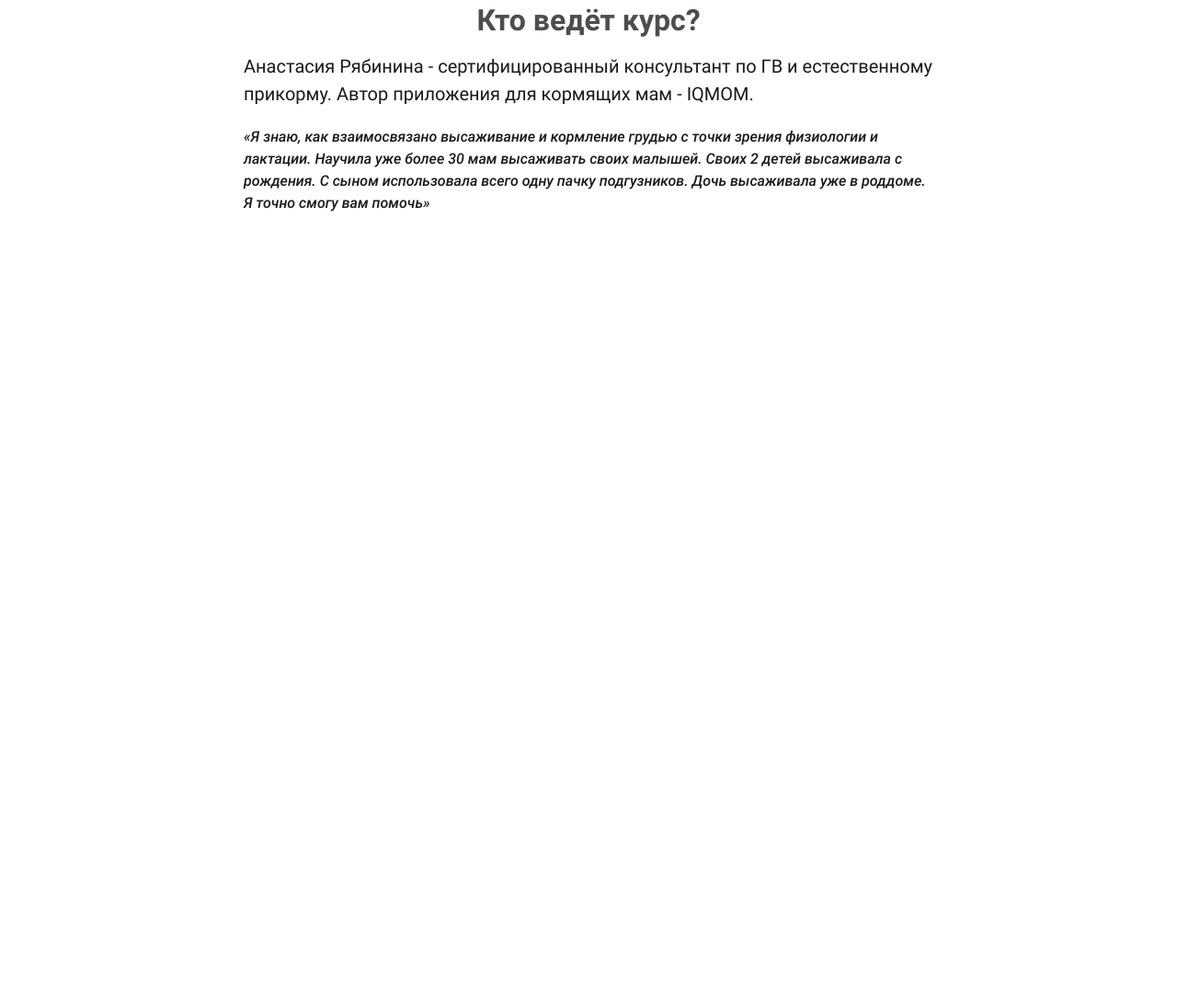
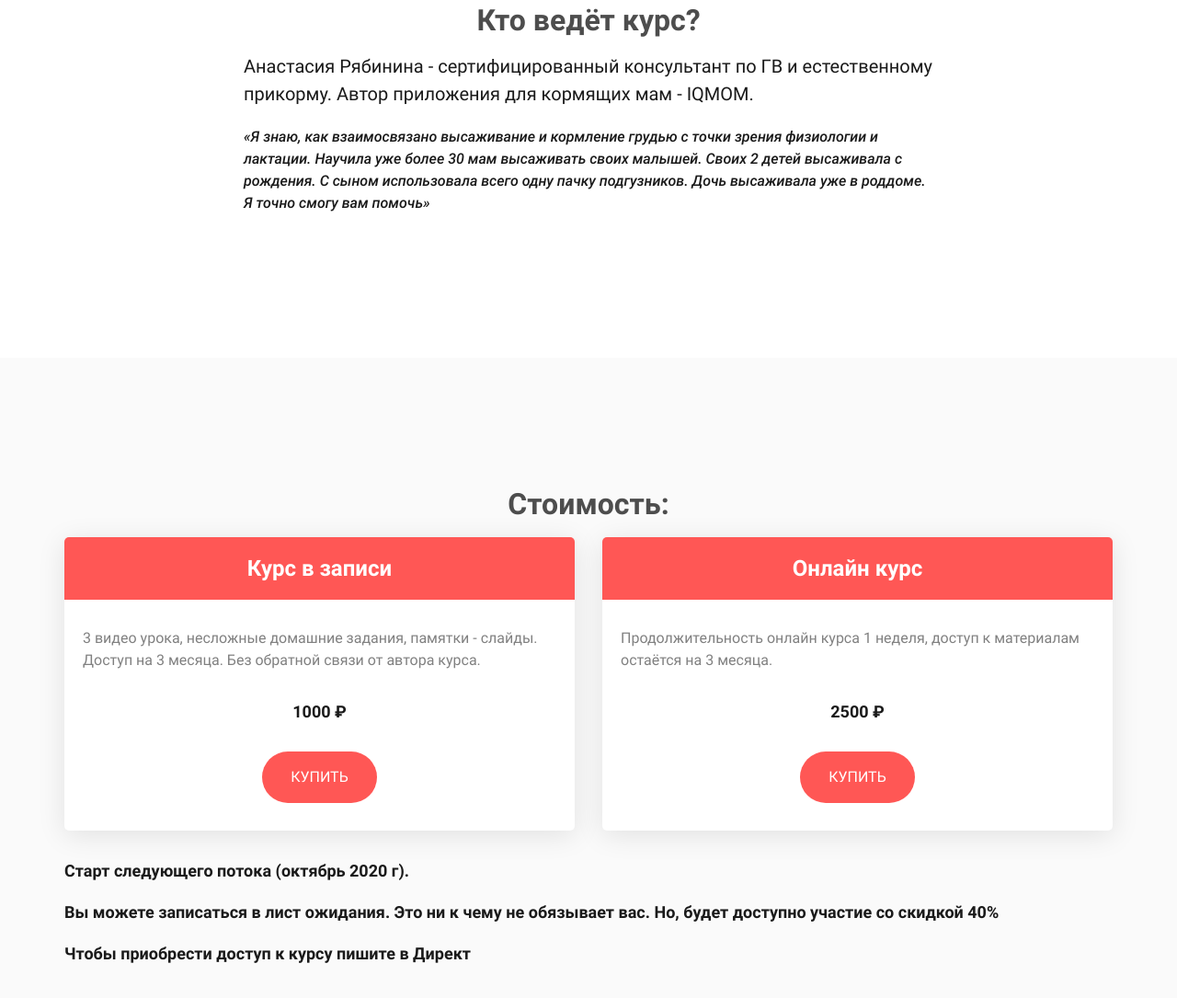
Before and after one commit to PonkinDmitrij/iqmom-course, a website built with webpack: page src/course.html in a window 1280 px wide. Shown: the part 3613-4698 px from the top of the page at 92% size. Before the commit the page ends 4002 px from the top, so only its background shows below. Built offline with nearby package versions, Linux system fonts and the light colour scheme.

Commit message:
Add products

```diff
--- a/src/course.html
+++ b/src/course.html
@@ -184,6 +184,50 @@
               </div>
             </div>
           </section>
+
+          <section class="products">
+            <div class="products__inner">
+              <h2 class="products__title">Стоимость:</h2>
+
+              <div class="products__grid">
+                <div class="products__col">
+                  <div class="products__item">
+                    <h3 class="products__item-title">Курс в записи</h3>
+                    <p class="products__item-desc">
+                      3 видео урока, несложные домашние задания, памятки - слайды. Доступ на 3 месяца. Без обратной
+                      связи от автора курса.
+                    </p>
+                    <p class="products__item-price">1000 ₽</p>
+                    <p class="products__item-btn-wrap">
+                      <a class="btn products__item-buy" href="javascript:void(0)">Купить</a>
+                    </p>
+                  </div>
+                </div>
+
+                <div class="products__col">
+                  <div class="products__item">
+                    <h3 class="products__item-title">Онлайн курс</h3>
+                    <p class="products__item-desc">
+                      Продолжительность онлайн курса 1 неделя, доступ к материалам остаётся на 3 месяца.
+                    </p>
+                    <p class="products__item-price">2500 ₽</p>
+                    <p class="products__item-btn-wrap">
+                      <a class="btn products__item-buy" href="javascript:void(0)">Купить</a>
+                    </p>
+                  </div>
+                </div>
+              </div>
+
+              <div class="products__info">
+                <p class="products__info-text">Старт следующего потока (октябрь 2020 г).</p>
+                <p class="products__info-text">
+                  Вы можете записаться в лист ожидания. Это ни к чему не обязывает вас. Но, будет доступно участие со
+                  скидкой 40%
+                </p>
+                <p class="products__info-text">Чтобы приобрести доступ к курсу пишите в Директ</p>
+              </div>
+            </div>
+          </section>
         </main>
       </div>
       <div class="page__footer-wrapper"></div>
--- /dev/null
+++ b/src/scss/blocks/products.scss
@@ -0,0 +1,86 @@
+.products {
+  padding: 60px 0;
+  background-color: $color-secondary;
+
+  @media (min-width: $screen-md) {
+    padding: 80px 0;
+  }
+
+  @media (min-width: $screen-lg) {
+    padding: 100px 0;
+  }
+
+  @media (min-width: $screen-xl) {
+    padding: 140px 0;
+  }
+  &__inner {
+    @include container();
+  }
+
+  &__title {
+    margin-top: 0;
+    text-align: center;
+  }
+
+  &__grid {
+    @include row();
+  }
+
+  &__col {
+    @include col();
+    @include col(md, 8);
+    @include col-offset(md, 2);
+    @include col(lg, 6);
+    @include col-offset(lg, 0);
+
+    display: flex;
+  }
+
+  &__item {
+    display: flex;
+    flex-direction: column;
+    width: 100%;
+    margin-bottom: 30px;
+    padding: 20px;
+    padding-top: 0;
+    background-color: $white;
+    border-radius: 5px;
+    box-shadow: 0 5px 30px rgba($black, 0.1);
+  }
+
+  &__item-title {
+    margin: 0 -20px 30px;
+    padding: 20px;
+    text-align: center;
+    color: $white;
+    background-color: $color-main;
+    border-radius: 5px 5px 0 0;
+  }
+
+  &__item-desc {
+    flex-grow: 1;
+    margin-bottom: 30px;
+    color: $text-color-muted;
+  }
+
+  &__item-price {
+    margin-bottom: 30px;
+    font-size: 18px;
+    font-weight: 700;
+    text-align: center;
+  }
+
+  &__item-btn-wrap {
+    margin-bottom: 10px;
+    text-align: center;
+  }
+
+  &__item-buy {
+    transition: none;
+  }
+
+  &__info {
+    font-size: 18px;
+    font-weight: 700;
+  }
+}
--- a/src/scss/style.scss
+++ b/src/scss/style.scss
@@ -14,3 +14,4 @@
 @import './blocks/for-you.scss';
 @import './blocks/about.scss';
 @import './blocks/who.scss';
+@import './blocks/products.scss';
```
